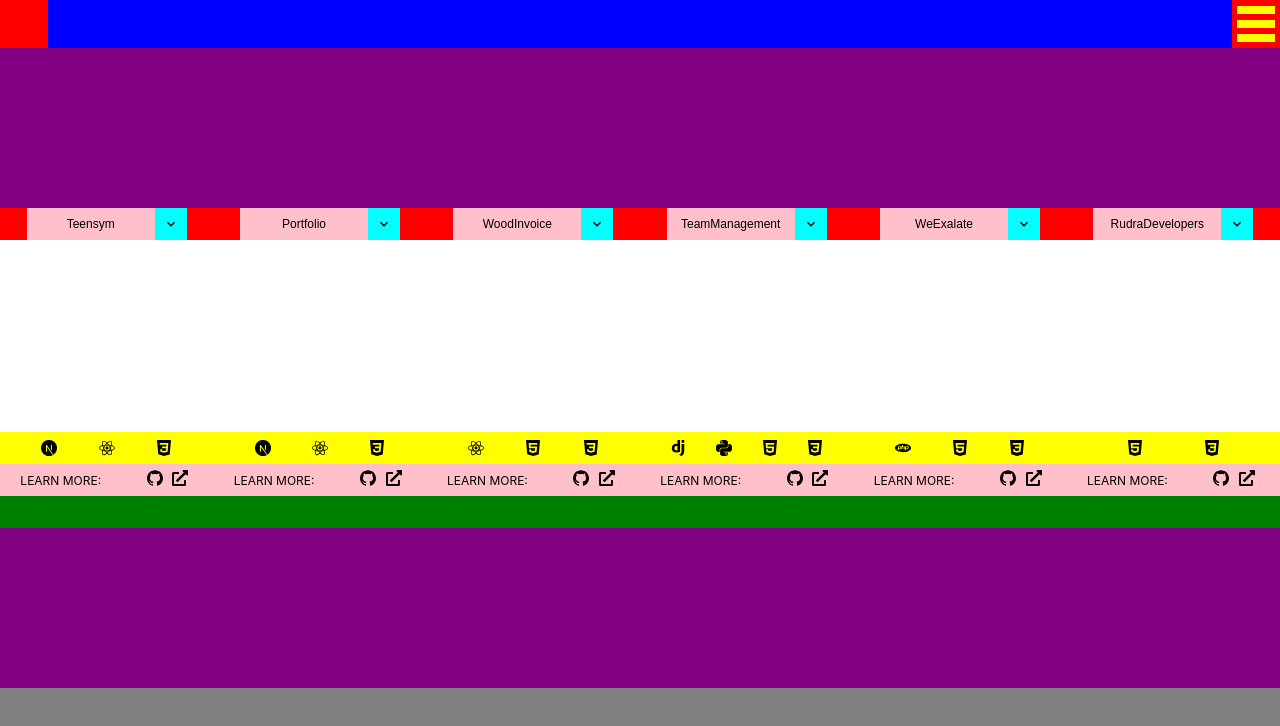
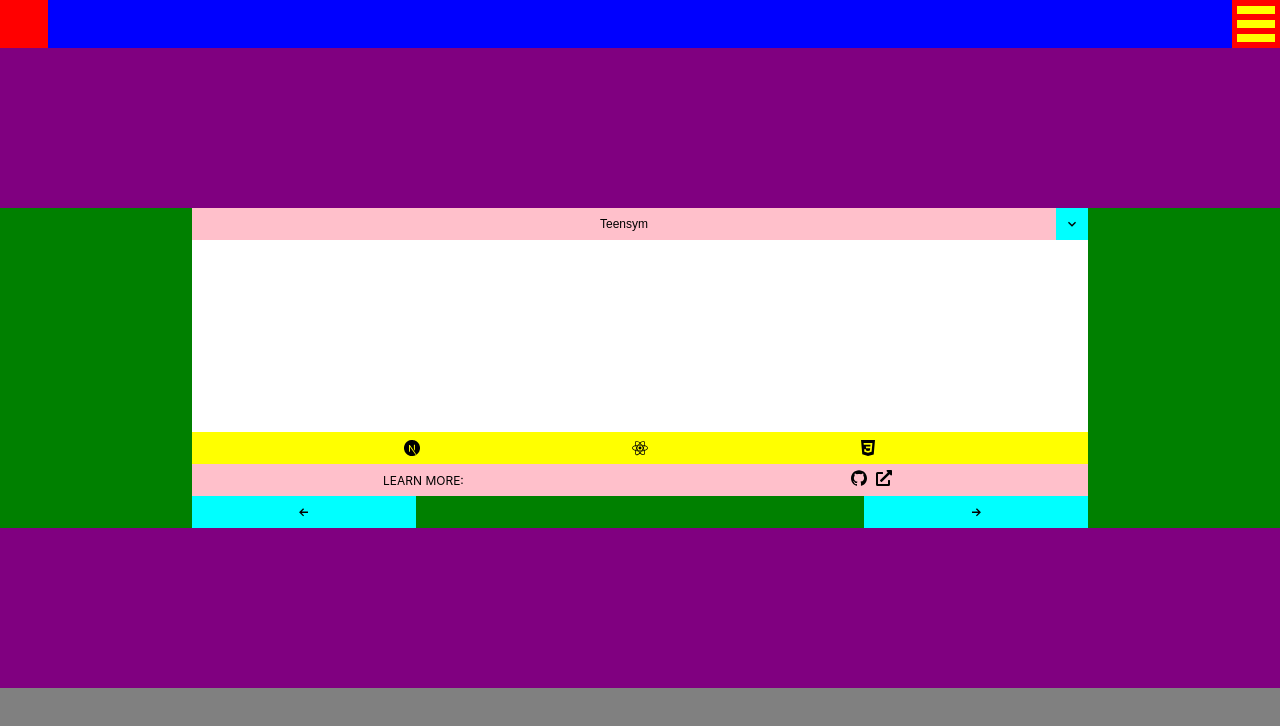
Before and after one commit to HittuDesai/personal-portfolio, a Next.js app: page / in a window 1280 px wide. Shown: the top 726 px of the page. Built offline with nearby package versions, Linux system fonts and the light colour scheme.

Commit message:
Modified the carousel to show one project at a time and added the previous and next button functionality

```diff
--- a/components/ProjectCard.js
+++ b/components/ProjectCard.js
@@ -1,7 +1,7 @@
 import { MdExpandMore } from 'react-icons/md'
 import { SiGithub } from 'react-icons/si'
 import { FaExternalLinkAlt } from 'react-icons/fa'
-
+import projects from '../data/projects'
 
 function ProjectPage ({ project }) {
     const handleMouseOver = (e) => {
@@ -29,11 +29,12 @@
         var icon = titleRowContainer.childNodes.item(1);
         textDiv.classList.remove("animateText");
         icon.classList.remove("rotateExpandArrowIcon");
-
     }
 
+    var index = projects.indexOf(project);
+
     return (
-        <section id={project["name"]} className="card">
+        <section id={index} className="card">
             <div className="titleRow">
                 <div className="projectName">{project["name"]}</div>
                 <div className="expandArrow" onMouseOver={e => handleMouseOver(e)} onMouseOut={e => handleMouseOut(e)}><MdExpandMore className='expandArrowIcon' /></div>
--- a/components/ProjectPage.js
+++ b/components/ProjectPage.js
@@ -1,17 +1,37 @@
 import ProjectCard from './ProjectCard'
 import projects from '../data/projects';
+import { GrFormPreviousLink, GrFormNextLink } from 'react-icons/gr'
+import { useState } from 'react';
 
 function ProjectPage () {
+    var [index, setIndex] = useState(0);
+
+    const prevProj = () => {
+        if(index == 0) {
+            setIndex(projects.length-1);
+            return;
+        }
+        setIndex(--index);
+    }
+
+    const nextProj = () => {
+        if(index == projects.length-1) {
+            setIndex(0);
+            return;
+        }
+        setIndex(++index);
+    }
+
     return (
         <section id="project">
             <div id="carousel">
-                {
-                    projects.map(project => {
-                        return (
-                            <ProjectCard key={project["name"]} project={project}/>
-                        );
-                    })
-                }
+                <div className='projectCardArea'>
+                    <ProjectCard project={projects[index]}/>
+                    <div className='carouselNavBtn'>
+                        <div onClick={prevProj} className='navbtn prev'><GrFormPreviousLink /></div>
+                        <div onClick={nextProj} className='navbtn next'><GrFormNextLink /></div>
+                    </div>
+                </div>
             </div>
         </section>
     );
--- a/styles/projectcard.css
+++ b/styles/projectcard.css
@@ -5,7 +5,7 @@
     align-items: center;
     justify-content: center;
 
-    width: 70%;
+    width: 100%;
     height: 18rem;
     background-color: red;
 }
@@ -15,7 +15,7 @@
     align-items: center;
     justify-content: space-between;
 
-    width: 10rem;
+    width: 100%;
     height: 2rem;
 }
 
--- a/styles/projectspage.css
+++ b/styles/projectspage.css
@@ -17,3 +17,33 @@
     height: 20rem;
     background-color: green;
 }
+
+.projectCardArea {
+    position: relative;
+    display: flex;
+    flex-direction: column;
+    align-items: center;
+    width: 70%;
+    height: 100%;
+}
+
+.carouselNavBtn {
+    display: flex;
+    justify-content: space-between;
+    align-items: center;
+
+    width: 100%;
+    overflow: hidden;
+}
+
+.prev, .next {
+    display: flex;
+    justify-content: center;
+    align-items: center;
+
+    width: 25%;
+    height: 2rem;
+    background-color: cyan;
+
+    cursor: pointer;
+}
```
